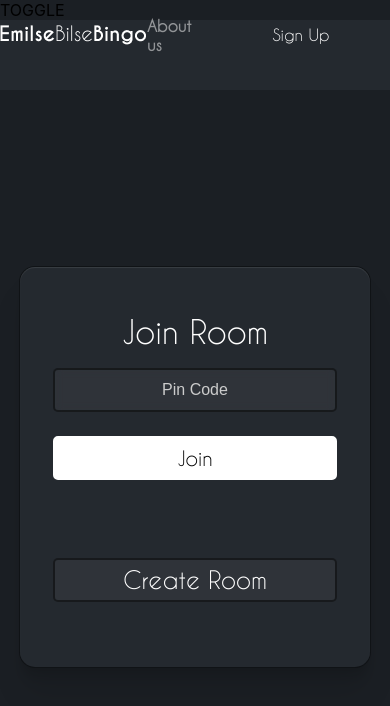
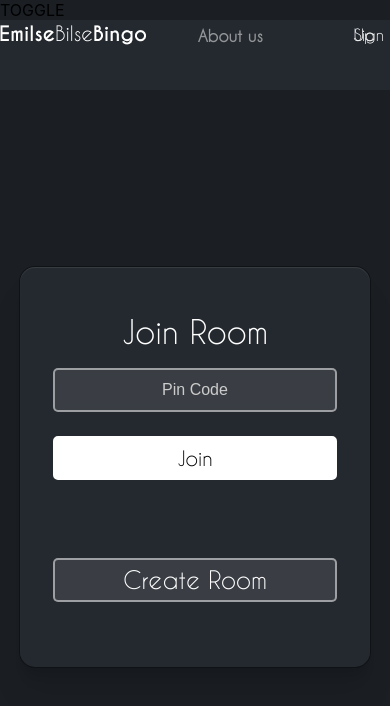
Before and after one commit to Loopie-games/EmilseBilseFrontend, a React (Create React App) app: page / in a window 390 px wide. Shown: the top 706 px of the page. Built offline with nearby package versions, Linux system fonts and the light colour scheme.

Commit message:
colors and mobile nav fixes

```diff
--- a/src/App.scss
+++ b/src/App.scss
@@ -45,6 +45,7 @@ input {
   position: relative;
 }
 
+
 /* COLORS */
 $color-background-dark: #1b1f24;
 $color-foreground-dark: #24292f;
@@ -55,8 +56,10 @@ $color-highlighthover-dark: #fff;
 $color-border-dark: #8694A4;
 $color-icon-blue-dark: invert(64%) sepia(27%) saturate(212%) hue-rotate(172deg) brightness(86%) contrast(87%);
 $color-icon-dark: invert(94%) sepia(0%) saturate(7500%) hue-rotate(69deg) brightness(107%) contrast(107%);
-$color-input-background-dark: rgba(255, 255, 255, 0.05);
-$color-input-border-dark: rgba(0, 0, 0, 0.5);
+$color-input-background-dark: rgba(255, 255, 255, 0.1);
+$color-input-border-dark:rgba(255, 255, 255, 0.5);
+$color-menu-divider-dark: rgba(255, 255, 255, 0.1);
+
 
 
 $color-background-light: #D1D6DC;
@@ -69,7 +72,8 @@ $color-border-light: #5C6A7A;
 $color-icon-blue-light: invert(41%) sepia(17%) saturate(467%) hue-rotate(172deg) brightness(93%) contrast(88%);;
 $color-icon-light: invert(0%) sepia(6%) saturate(24%) hue-rotate(189deg) brightness(92%) contrast(105%);
 $color-input-background-light: rgba(0, 0, 0, 0.05);
-$color-input-border-light: rgba(255, 255, 255, 0.5);
+$color-input-border-light: rgba(0, 0, 0, 0.5);
+$color-menu-divider-light: rgba(0, 0, 0, 0.1);
 
 
 
@@ -86,6 +90,7 @@ $color-input-border-light: rgba(255, 255, 255, 0.5);
   --color-icon: #{$color-icon-dark};
   --color-input-background: #{$color-input-background-dark};
   --color-input-border: #{$color-input-border-dark};
+  --color-menu-divider: #{$color-menu-divider-dark};
 }
 
 [data-theme="light"] {
@@ -101,4 +106,5 @@ $color-input-border-light: rgba(255, 255, 255, 0.5);
   --color-icon: #{$color-icon-light};
   --color-input-background: #{$color-input-background-light};
   --color-input-border: #{$color-input-border-light};
+  --color-menu-divider: #{$color-menu-divider-light};
 }
--- a/src/components/shared/navbar/mobileNavbar/mobileNav.scss
+++ b/src/components/shared/navbar/mobileNavbar/mobileNav.scss
@@ -6,7 +6,7 @@
     align-items: center;
     width: 100%;
     height: 45px;
-    background-color: #24292f;
+    background-color: var(--color-foreground);
     position: relative;
     box-shadow: 0 0 0 1px #101316, 0 30px 30px rgba(0, 0, 0, 0.07), 0 15px 15px rgba(0, 0, 0, 0.06),
         0 10px 8px rgba(0, 0, 0, 0.05), 0 4px 4px rgba(0, 0, 0, 0.04), 0 2px 2px rgba(0, 0, 0, 0.03);
@@ -41,54 +41,14 @@
             align-items: center;
 
             &:first-of-type {
-                border-right: 1px solid rgba(255, 255, 255, 0.1);
-            }
+                border-right: 1px solid var(--color-menu-divider);
 
             &:last-of-type {
-                border-left: 1px solid rgba(255, 255, 255, 0.1);
-            }
-
-            a {
-                width: 100%;
-                height: 100%;
-                display: flex;
-                flex-direction: column;
-                justify-content: center;
-                align-items: center;
-                text-decoration: none;
-                color: #fff;
-
-                .MobileNav_Icon {
-                    width: 20px;
-                    height: 20px;
-                    margin-bottom: 5px;
-                }
-
-                .MobileNav_Label {
-                    font-family: "Caviar Dreams";
-                    font-style: normal;
-                    font-weight: 400;
-                    font-size: 14px;
-                    color: #fff;
-                }
-            }
-
-
-            .MobileNav_MenuIcon {
-                width: 20px;
-                height: 20px;
-                margin-bottom: 5px;
-            }
-
-            .MobileNav_MenuLabel {
-                font-family: "Caviar Dreams";
-                font-style: normal;
-                font-weight: 400;
-                font-size: 14px;
-                color: #fff;
+                border-left: 1px solid var(--color-menu-divider);
             }
         }
     }
+}
 }
 
 .MobileNav_LinksContainer {
@@ -101,7 +61,7 @@
     top: 0;
     left: 0;
     z-index: 2;
-    background-color: rgba($color: #000, $alpha: .5);
+    background-color: var(--color-overlay);
     backdrop-filter: blur(2px);
     padding-top: 20px;
     padding-bottom: 40px;
@@ -124,12 +84,12 @@
             color: #fff;
             height: 40px;
             min-height: 40px;
-            background: rgba(255, 255, 255, 0.2);
+            background: var(--color-input-background);
             backdrop-filter: blur(5px);
             border-radius: 5px;
             display: flex;
             align-items: center;
-            border: 2px solid rgba(0, 0, 0, 0.5);
+            border: 2px solid var(--color-input-border);
             position: relative;
             transition: all 0.2s ease-in-out;
             width: 90%;
@@ -146,6 +106,7 @@
                     width: 20px;
                     height: 20px;
                     margin-left: 10px;
+                    filter: var(--color-icon);
                 }
 
                 &Text {
@@ -175,3 +136,44 @@
         }
     }
 }
+
+
+.MobileNav_MenuIcon {
+    width: 20px;
+    height: 20px;
+    margin-bottom: 5px;
+    filter: var(--color-icon);
+}
+
+.MobileNav_MenuLabel {
+    font-family: "Caviar Dreams";
+    font-style: normal;
+    font-weight: 400;
+    font-size: 14px;
+    color: var(--color-text);
+}
+
+a {
+    width: 100%;
+    height: 100%;
+    display: flex;
+    flex-direction: column;
+    justify-content: center;
+    align-items: center;
+    text-decoration: none;
+    color: var(--color-text);
+
+    .MobileNav_Icon {
+        width: 20px;
+        height: 20px;
+        margin-bottom: 5px;
+    }
+
+    .MobileNav_Label {
+        font-family: "Caviar Dreams";
+        font-style: normal;
+        font-weight: 400;
+        font-size: 14px;
+        color: var(--color-text)
+    }
+}
```
Also changed, not shown: src/assets/Shared/icons/hamburger.svg, src/assets/Shared/icons/link.svg.
